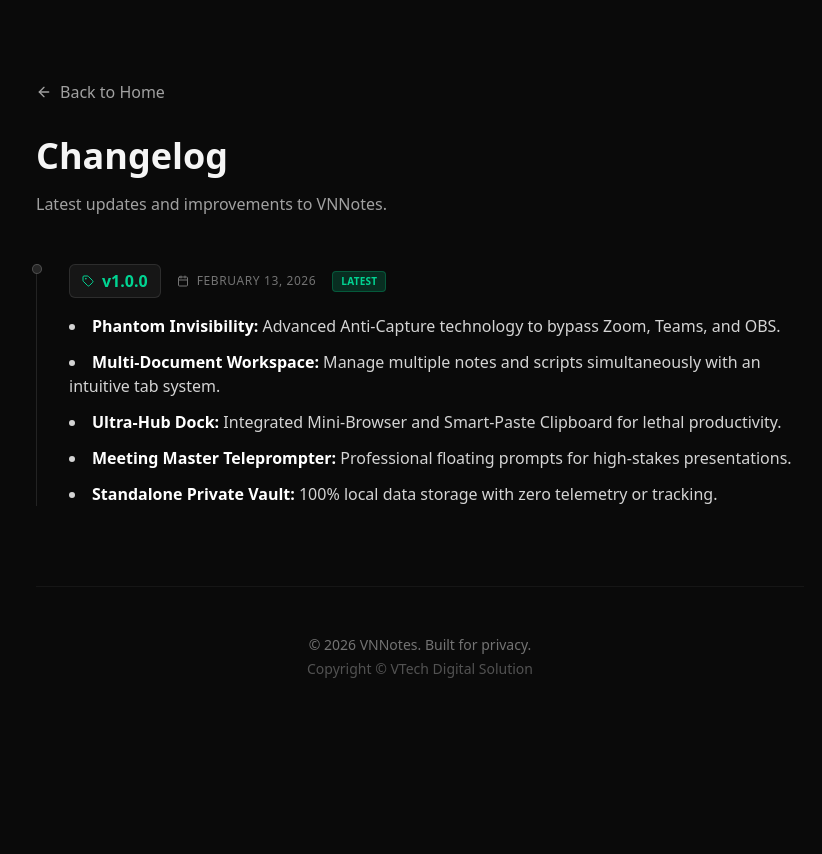
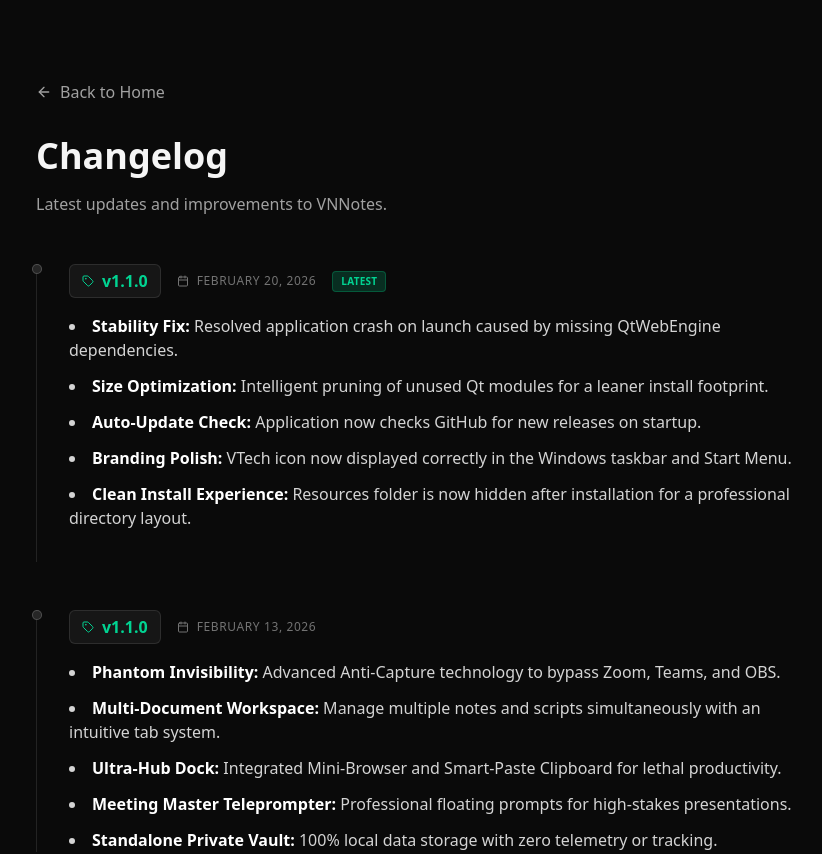
Before and after one commit to bbqqvv/VNNotes, a Next.js app: page /changelog in a window 1280 px wide. Shown: the top 854 px of the page, without its empty margins (220-1042 px from the left). Before the commit the page ends 800 px from the top, so only its background shows below. Built offline with nearby package versions, Linux system fonts and the light colour scheme.

Commit message:
feat: add v1.1.0 changelog entry and update version badge

```diff
--- a/app/changelog/page.tsx
+++ b/app/changelog/page.tsx
@@ -14,11 +14,26 @@
                 </div>
 
                 <div className="space-y-12">
+                    {/* Version 1.1.0 */}
+                    <ChangelogEntry
+                        version="v1.1.0"
+                        date="February 20, 2026"
+                        isLatest={true}
+                    >
+                        <ul className="list-disc list-inside space-y-3 text-neutral-300">
+                            <li><strong className="text-white">Stability Fix:</strong> Resolved application crash on launch caused by missing QtWebEngine dependencies.</li>
+                            <li><strong className="text-white">Size Optimization:</strong> Intelligent pruning of unused Qt modules for a leaner install footprint.</li>
+                            <li><strong className="text-white">Auto-Update Check:</strong> Application now checks GitHub for new releases on startup.</li>
+                            <li><strong className="text-white">Branding Polish:</strong> VTech icon now displayed correctly in the Windows taskbar and Start Menu.</li>
+                            <li><strong className="text-white">Clean Install Experience:</strong> Resources folder is now hidden after installation for a professional directory layout.</li>
+                        </ul>
+                    </ChangelogEntry>
+
                     {/* Version 1.0.0 */}
                     <ChangelogEntry
-                        version="v1.0.0"
+                        version="v1.1.0"
                         date="February 13, 2026"
-                        isLatest={true}
+                        isLatest={false}
                     >
                         <ul className="list-disc list-inside space-y-3 text-neutral-300">
                             <li><strong className="text-white">Phantom Invisibility:</strong> Advanced Anti-Capture technology to bypass Zoom, Teams, and OBS.</li>
--- a/app/page.tsx
+++ b/app/page.tsx
@@ -43,7 +43,7 @@
               <span className="animate-ping absolute inline-flex h-full w-full rounded-full bg-emerald-400 opacity-75"></span>
               <span className="relative inline-flex rounded-full h-2 w-2 bg-emerald-500"></span>
             </span>
-            v1.0.0 Stable is now live.
+            v1.1.0 Stable is now live.
           </motion.div>
 
           <motion.h1
@@ -165,7 +165,7 @@
             className="inline-flex items-center gap-2 bg-emerald-600 text-white px-8 py-4 rounded-full font-bold hover:bg-emerald-500 transition-all hover:scale-105 shadow-lg shadow-emerald-500/20"
           >
             <Download className="w-5 h-5" />
-            Download v1.0.0
+            Download v1.1.0
           </Link>
           <p className="mt-6 text-sm text-neutral-600">
             Windows 10/11 • 64-bit • Installer (~200MB)
```
